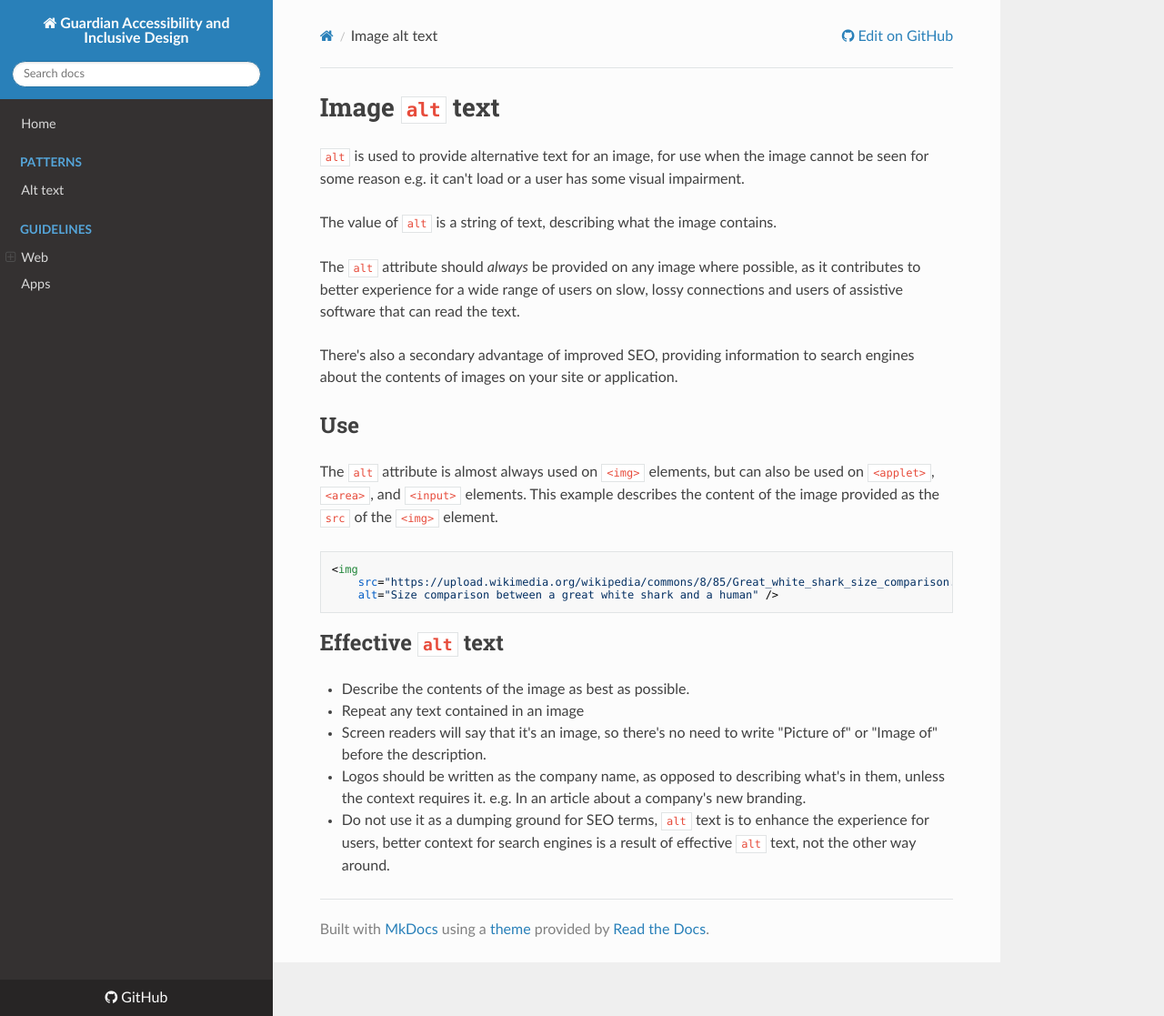
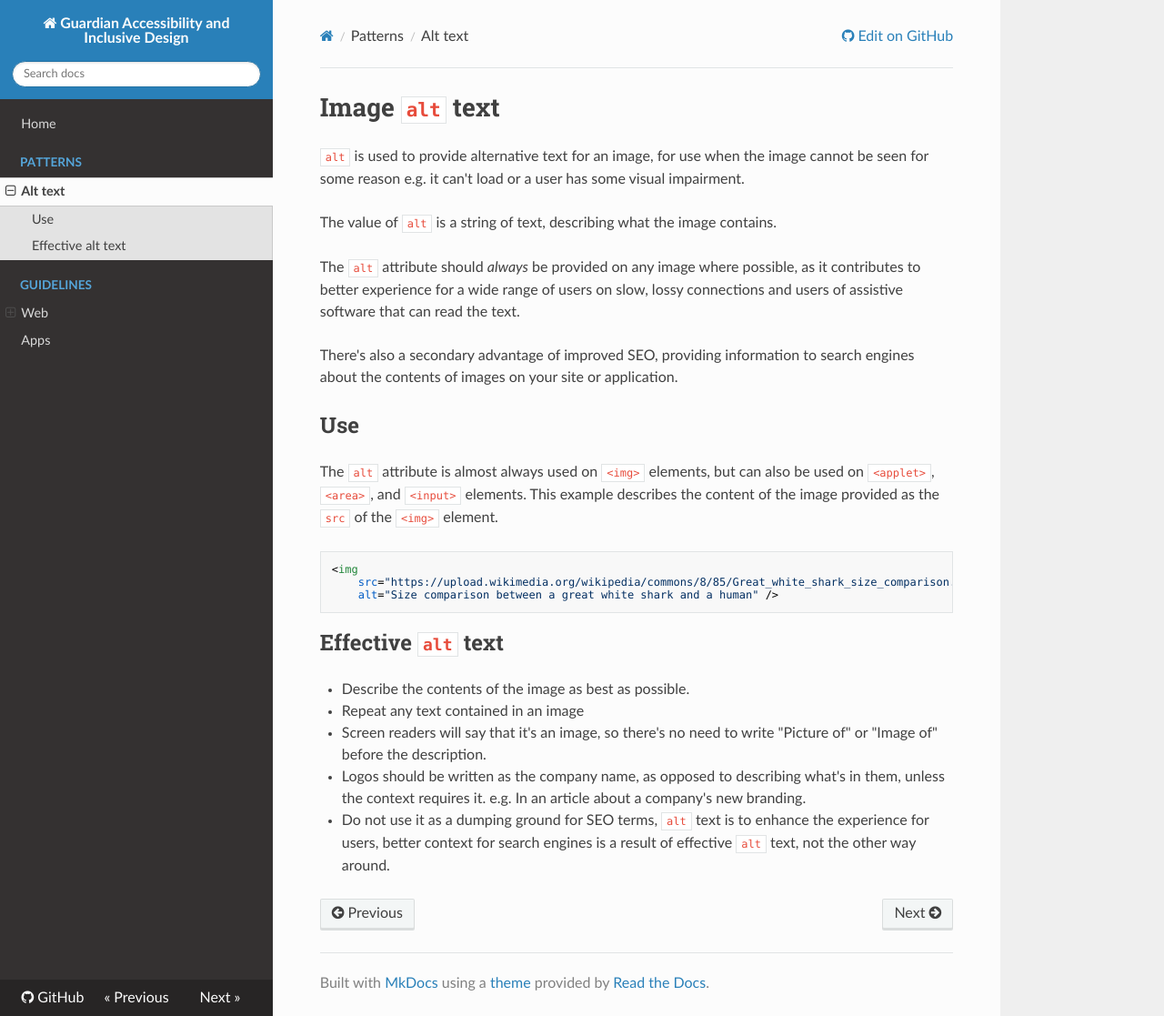
Before and after one commit to guardian/guardian-accessibility, an MkDocs documentation site: the page built from docs/patterns/alt-text.md, in a window 1280 px wide and 1117 px high. Shown: the whole window at 91% size. Built offline with MkDocs 1.6.1, drawn with Linux system fonts in a browser that asks for light colours; nearby versions of some CDN libraries; old or Windows-style settings are respelled for this version of MkDocs; part of the change alters nothing that is shown.

Commit message:
Update mkdocs.yml

```diff
--- a/mkdocs.yml
+++ b/mkdocs.yml
@@ -5,7 +5,7 @@ site_description: Patterns and Guidelines for Accessibility and Inclusive Design
 pages:
   - Home: index.md
   - Patterns:
-    - Alt text: 'guidelines/patterns/alt-text.md'
+    - Alt text: 'patterns/alt-text.md'
   - Guidelines:
     - Web:
       - HTML Lang attribute: 'guidelines/web/lang-attribute.md'
```
